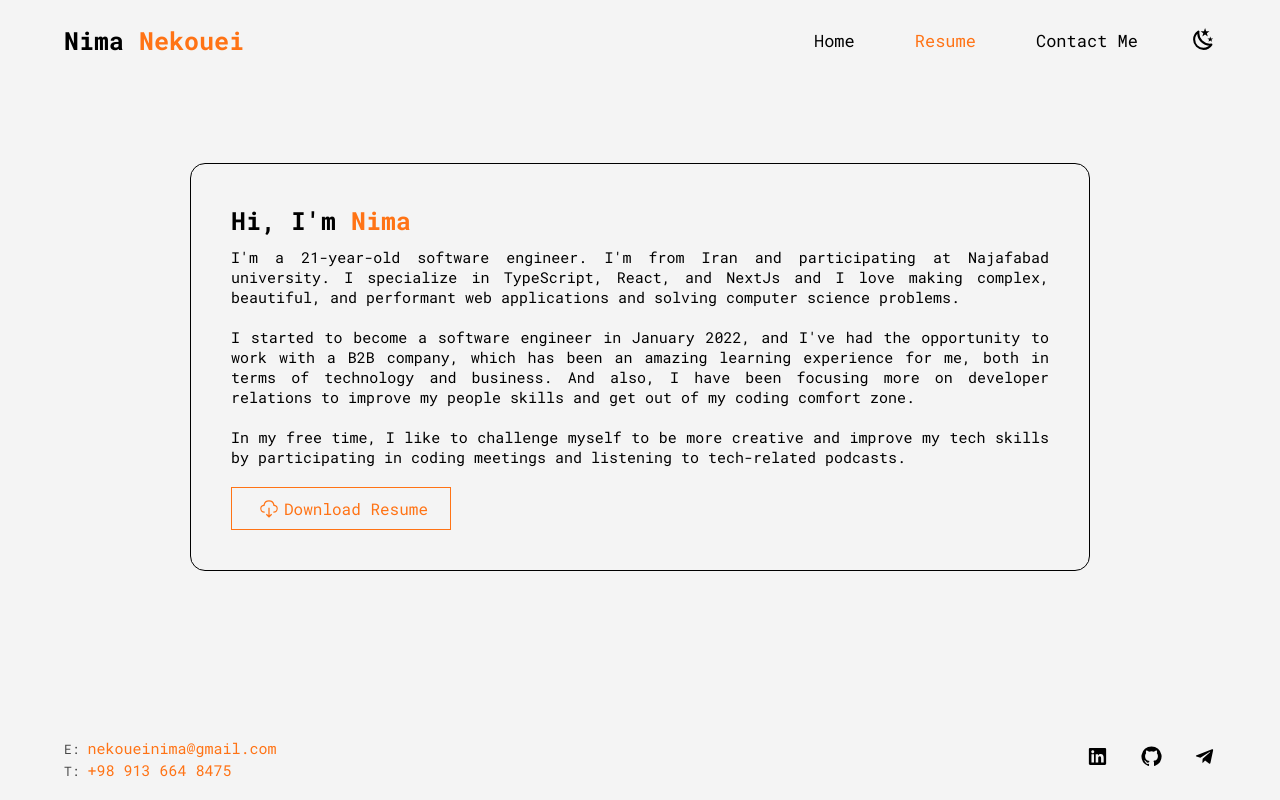
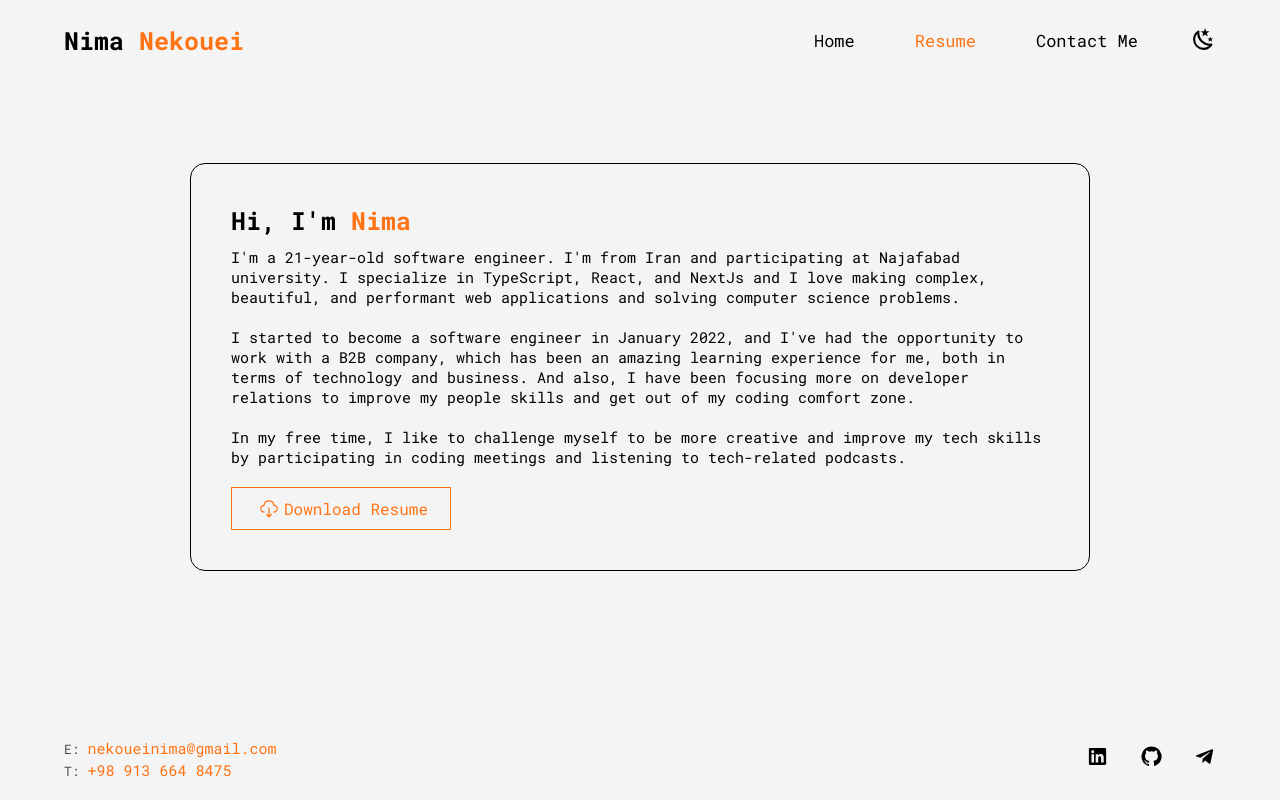
Before and after one commit to nima-ca/portfolio, a Next.js app: page /resume in a window 1280 px wide. Built offline with nearby package versions, Linux system fonts and the light colour scheme.

Commit message:
[Fix]: change text alignment of resume text

```diff
--- a/styles/Resume.module.scss
+++ b/styles/Resume.module.scss
@@ -19,7 +19,7 @@
   .paragraph {
     margin-bottom: 2rem;
     font-size: 1.5rem;
-    text-align: justify;
+    text-align: left;
   }
 
   a {
```
